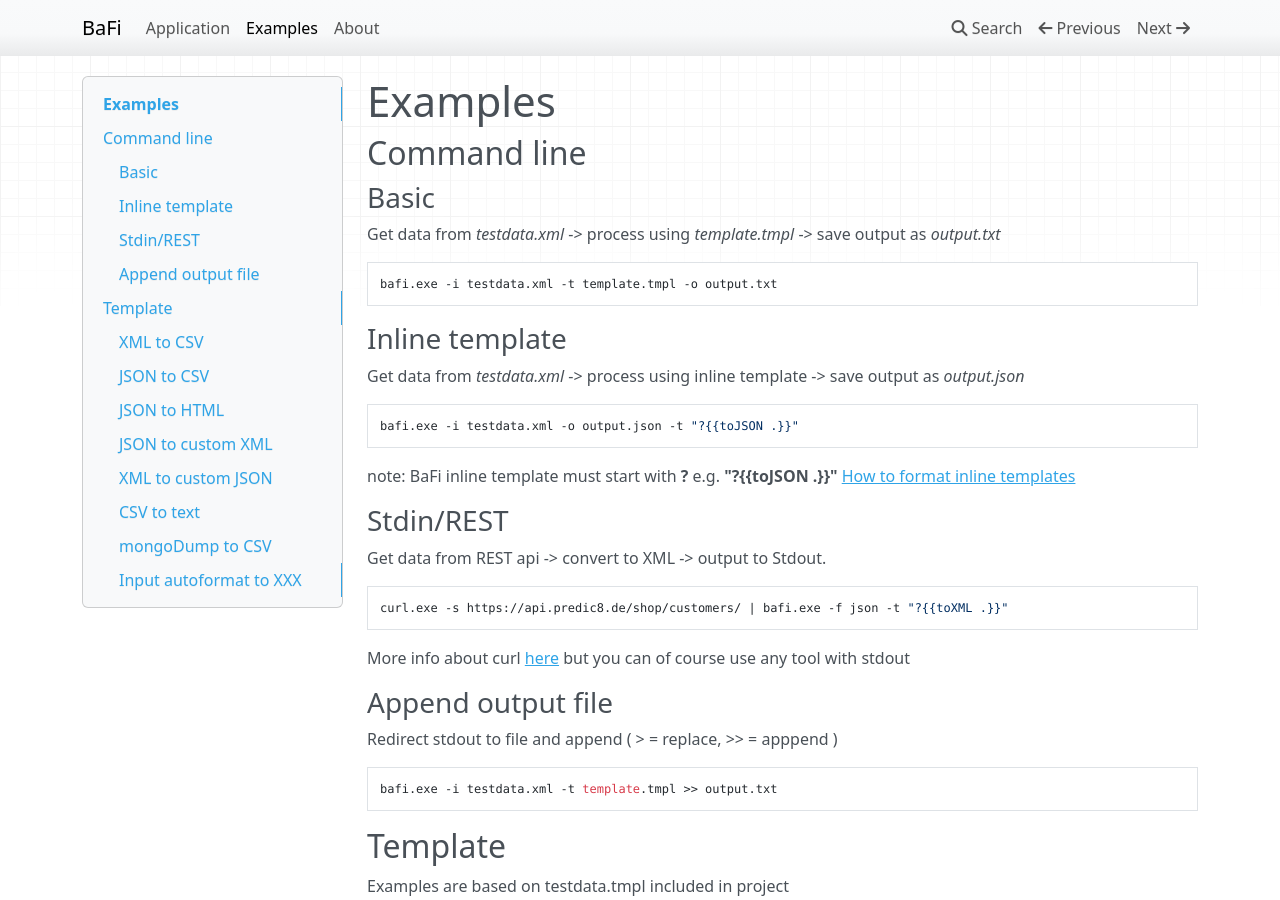
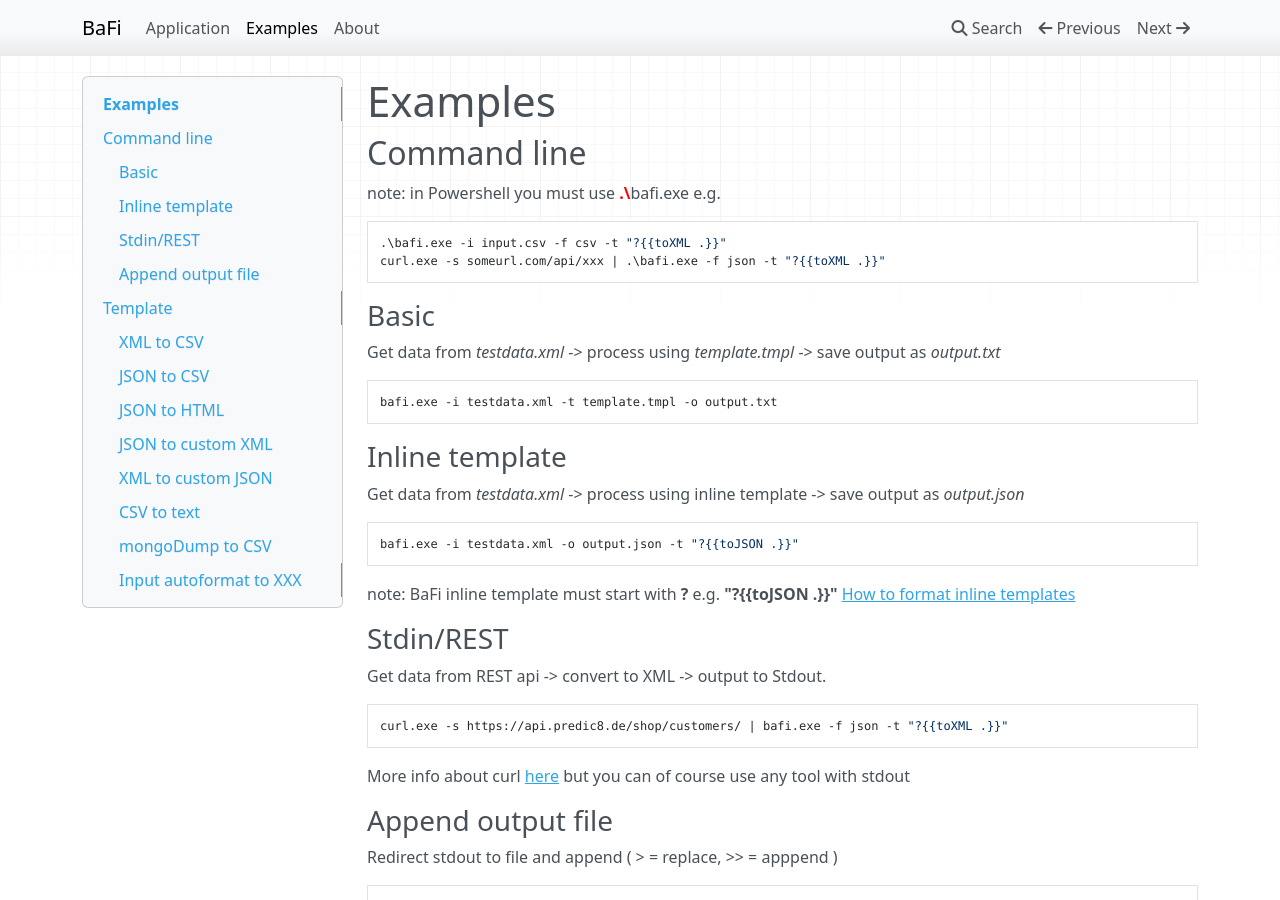
Before and after one commit to mmalcek/bafi, an MkDocs documentation site: the page built from docs/examples.md, in a window 1280 px wide and 900 px high. Built offline with MkDocs 1.6.1, drawn with Linux system fonts in a browser that asks for light colours; nearby versions of some CDN libraries.

Commit message:
documentation update

````diff
--- a/docs/examples.md
+++ b/docs/examples.md
@@ -1,5 +1,10 @@
 # Examples
 ## Command line
+note: in Powershell you must use <span style="color:red; font-weight: bold;">.\\</span>bafi.exe e.g.
+```
+.\bafi.exe -i input.csv -f csv -t "?{{toXML .}}"
+curl.exe -s someurl.com/api/xxx | .\bafi.exe -f json -t "?{{toXML .}}"
+```
 ### Basic
 Get data from *testdata.xml* -> process using *template.tmpl* -> save output as *output.txt*
 ```sh
````
